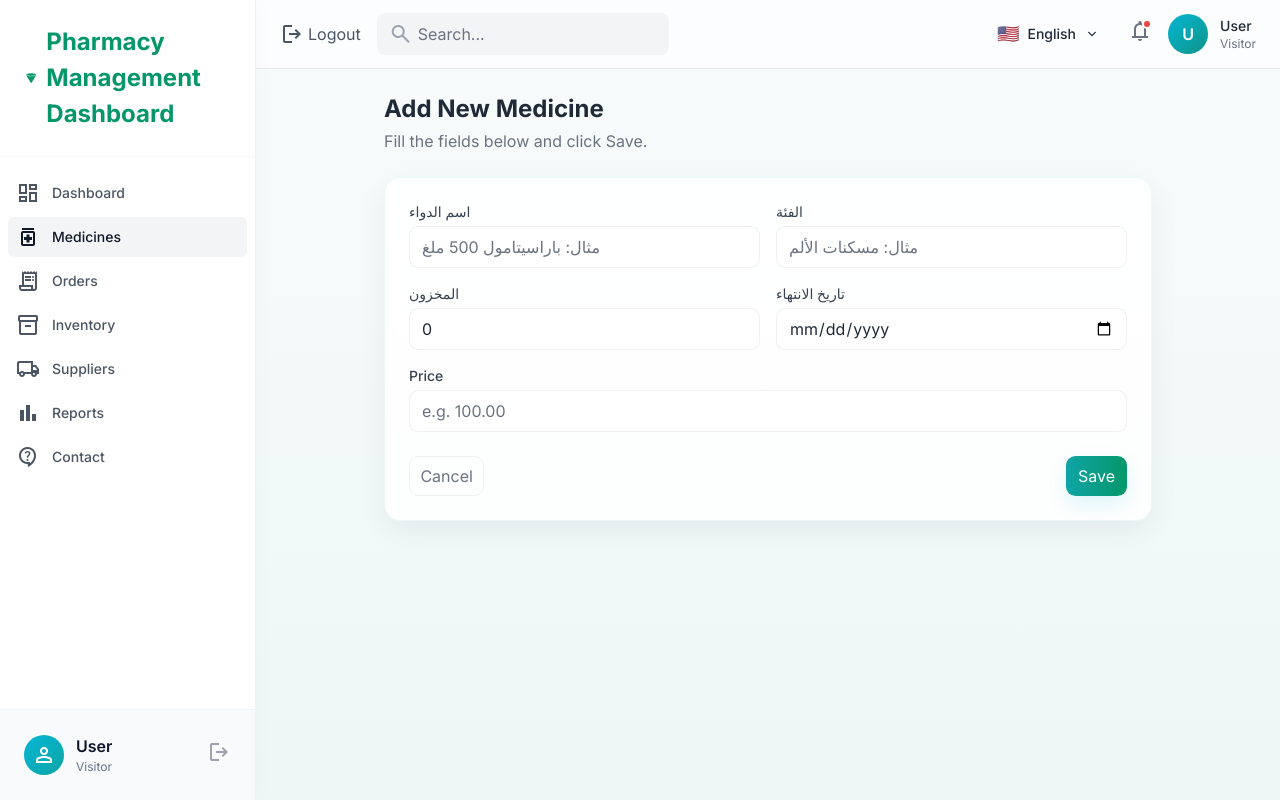
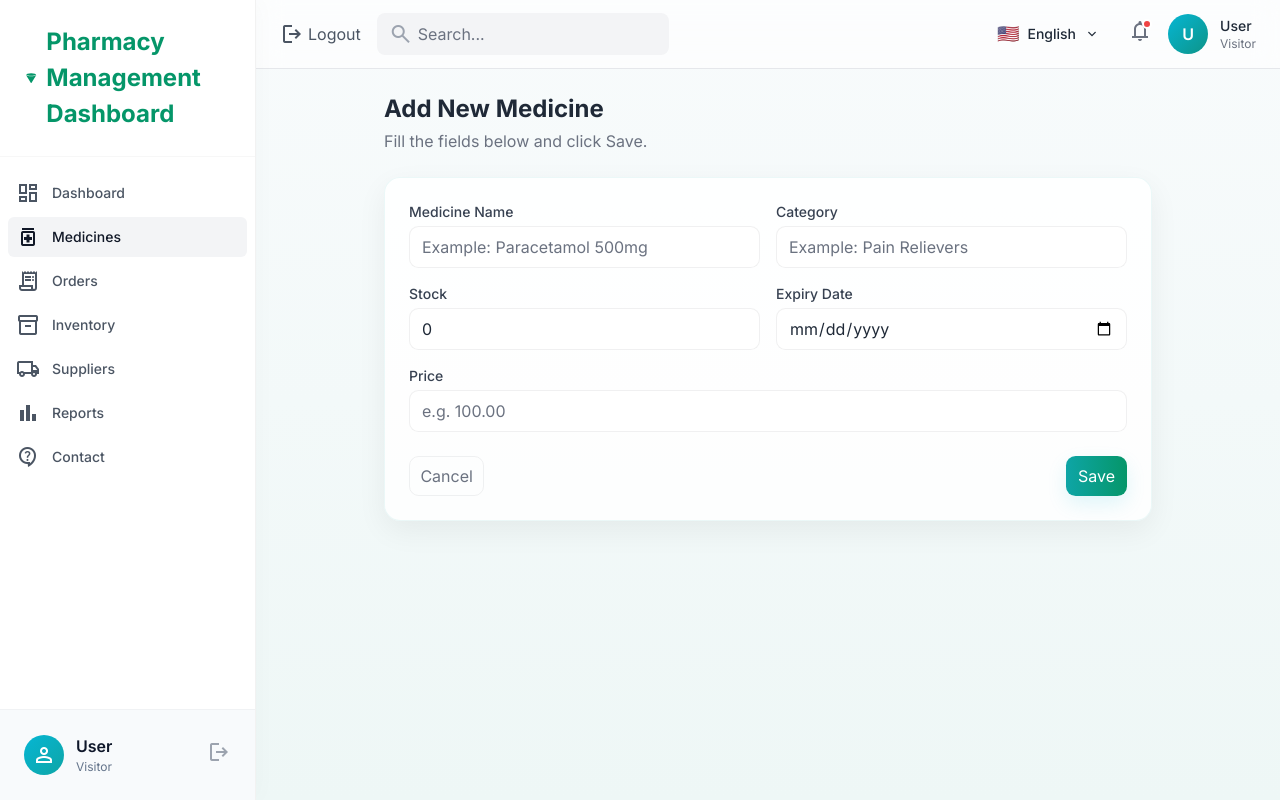
Before and after one commit to aryanbarde80/pharmacy-management-system, a Flask app: page /medicines/add in a window 1280 px wide. Run offline with Flask 3, Linux system fonts and the light colour scheme; some libraries are stand-ins or nearby versions.

Commit message:
Update add_medicine.html

```diff
--- a/templates/add_medicine.html
+++ b/templates/add_medicine.html
@@ -10,22 +10,22 @@
   <form action="{{ url_for('add_medicine_submit') }}" method="post" class="card p-6">
     <div class="grid grid-cols-1 md:grid-cols-2 gap-4">
       <div>
-        <label class="block text-sm font-medium text-gray-700 mb-1">اسم الدواء</label>
-        <input name="name" required class="w-full form-input" placeholder="مثال: باراسيتامول 500 ملغ">
+        <label class="block text-sm font-medium text-gray-700 mb-1">Medicine Name</label>
+        <input name="name" required class="w-full form-input" placeholder="Example: Paracetamol 500mg">
       </div>
 
       <div>
-        <label class="block text-sm font-medium text-gray-700 mb-1">الفئة</label>
-        <input name="category" class="w-full form-input" placeholder="مثال: مسكنات الألم">
+        <label class="block text-sm font-medium text-gray-700 mb-1">Category</label>
+        <input name="category" class="w-full form-input" placeholder="Example: Pain Relievers">
       </div>
 
       <div>
-        <label class="block text-sm font-medium text-gray-700 mb-1">المخزون</label>
+        <label class="block text-sm font-medium text-gray-700 mb-1">Stock</label>
         <input name="stock" type="number" min="0" class="w-full form-input" value="0">
       </div>
 
       <div>
-        <label class="block text-sm font-medium text-gray-700 mb-1">تاريخ الانتهاء</label>
+        <label class="block text-sm font-medium text-gray-700 mb-1">Expiry Date</label>
         <input name="expiry" type="date" class="w-full form-input">
       </div>
 
```
